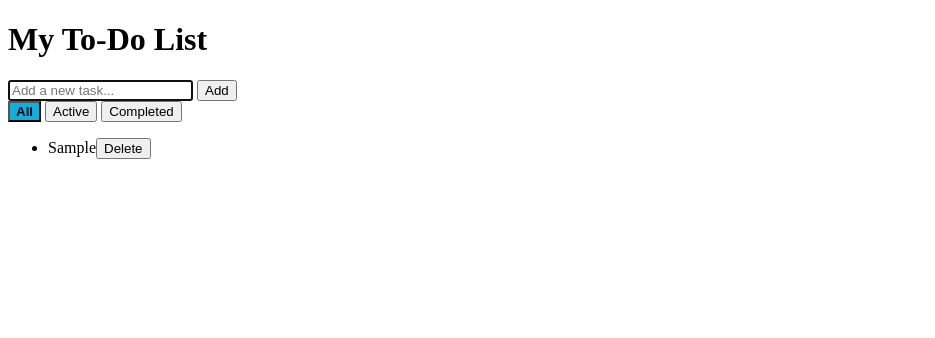
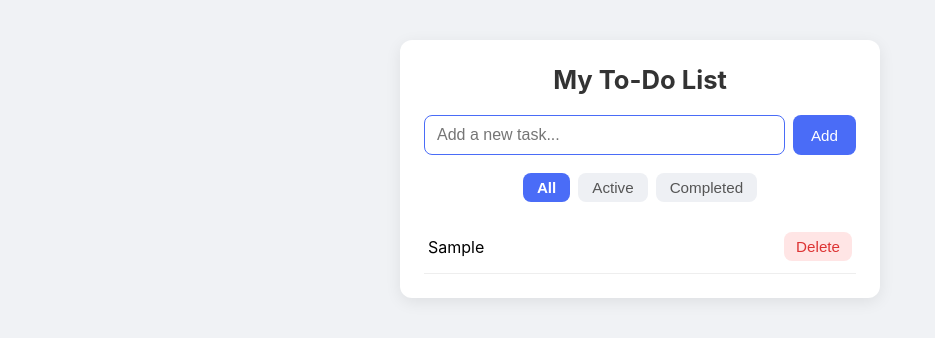
Before and after one commit to gourab2307/todo-app, a plain HTML site: page index.html in a window 1280 px wide. Both pictures are taken after typing "Sample" into the empty fields and a click on the button "Add". Shown: the whole page, without its empty margins (0-935 px from the left). Drawn offline with Linux system fonts and the light colour scheme.

Commit message:
added CSS styling

```diff
--- a/index.html
+++ b/index.html
@@ -10,24 +10,25 @@
 
     <!-- The text shown on the browser tab -->
     <title>To-Do App</title>
+
+    <!-- Connects the CSS file to this page so the styles apply -->
     <link rel="stylesheet" href="style.css" />
   </head>
 
   <body>
-    <!-- Everything inside <body> is what you see on the page -->
-
+    <!-- The "container" is the white card that holds the whole app.
+         CSS uses this class to center it and give it a background. -->
+    <div class="container">
       <!-- Main heading of the app -->
       <h1>My To-Do List</h1>
 
-    <!-- A box that groups the input and the button together -->
-    <div>
-      <!-- Text box where the user types a new task.
-           "placeholder" is the grey hint text shown when it's empty.
-           "id" is a unique name so JavaScript can find this element later. -->
+      <!-- Row that holds the input and the Add button side by side.
+           The class lets CSS target it. -->
+      <div class="input-row">
+        <!-- Text box where the user types a new task. -->
         <input type="text" id="task-input" placeholder="Add a new task..." />
 
-      <!-- Button the user clicks to add the task.
-           It also has an id so JavaScript can find it later. -->
+        <!-- Button the user clicks to add the task. -->
         <button id="add-button">Add</button>
       </div>
 
@@ -40,11 +41,12 @@
         <button class="filter-button" data-filter="completed">Completed</button>
       </div>
 
-    <!-- The list where tasks will appear.
-         <ul> means "unordered list" (bullet points).
-         It's empty for now; JavaScript will add items (<li>) into it later. -->
+      <!-- The list where tasks will appear. JavaScript adds items here. -->
       <ul id="task-list"></ul>
+    </div>
 
+    <!-- Connects the JavaScript file. It goes at the bottom so the
+         elements above already exist when the script runs. -->
     <script src="script.js"></script>
   </body>
 </html>
--- a/script.js
+++ b/script.js
@@ -78,6 +78,9 @@ function renderTasks() {
     const deleteButton = document.createElement("button");
     deleteButton.textContent = "Delete";
 
+    // Give the button a class so CSS can style it (see .delete-button).
+    deleteButton.className = "delete-button";
+
     // Clicking Delete removes this task from the array.
     // splice(index, 1) means "remove 1 item starting at this position".
     // Then we save and redraw.
--- a/style.css
+++ b/style.css
@@ -1,17 +1,165 @@
-/* The currently selected filter button.
-   ".filter-button.active" (no space) means an element that has BOTH classes. */
-.filter-button.active {
-  font-weight: bold;
-  background-color: rgb(17, 175, 223);
+/* ---------- Basics ---------- */
+
+/* "*" means every element.
+   border-box makes padding count INSIDE an element's width,
+   which makes sizing much easier to predict. */
+* {
+  box-sizing: border-box;
 }
 
-/* A task that has been marked done.
-   The dot means "class", so this applies to any element with class="done".
-   JavaScript adds and removes this class when you click a task. */
+/* The whole page */
+body {
+  /* Use the computer's own nice default font */
+  font-family: -apple-system, BlinkMacSystemFont, "Segoe UI", Roboto, sans-serif;
+
+  /* Soft grey page background */
+  background-color: #f0f2f5;
+
+  /* Remove the browser's default outer space, then add our own.
+     40px top/bottom, 16px left/right (keeps it off the edges on phones). */
+  margin: 0;
+  padding: 40px 16px;
+}
+
+/* ---------- The white card ---------- */
+
+.container {
+  /* Never wider than 480px, but shrinks on small screens */
+  max-width: 480px;
+
+  /* "auto" left and right margins center the card horizontally */
+  margin: 0 auto;
+
+  background-color: white;
+
+  /* Space between the card's edge and its content */
+  padding: 24px;
+
+  /* Rounded corners */
+  border-radius: 12px;
+
+  /* A soft shadow: right, down, blur, color (black at 8% opacity) */
+  box-shadow: 0 4px 16px rgba(0, 0, 0, 0.08);
+}
+
+h1 {
+  margin: 0 0 20px 0;
+  text-align: center;
+  color: #333;
+  font-size: 1.6rem;
+}
+
+/* ---------- Input row ---------- */
+
+/* Flexbox puts the children (input and button) side by side.
+   "gap" adds space between them. */
+.input-row {
+  display: flex;
+  gap: 8px;
+}
+
+#task-input {
+  /* "flex: 1" makes the input stretch to fill all leftover space */
+  flex: 1;
+  padding: 10px 12px;
+  border: 1px solid #ccc;
+  border-radius: 8px;
+  font-size: 1rem;
+}
+
+/* ":focus" applies while the user is typing in the box */
+#task-input:focus {
+  outline: none;
+  border-color: #4a6cf7;
+}
+
+/* ---------- Buttons ---------- */
+
+/* Shared look for every button */
+button {
+  cursor: pointer; /* shows the hand pointer on hover */
+  border: none;
+  border-radius: 8px;
+  font-size: 0.95rem;
+
+  /* Makes color changes fade smoothly over 0.2 seconds */
+  transition: background-color 0.2s;
+}
+
+#add-button {
+  padding: 10px 18px;
+  background-color: #4a6cf7;
+  color: white;
+}
+
+/* ":hover" applies while the mouse is over the element */
+#add-button:hover {
+  background-color: #3a57d6;
+}
+
+/* ---------- Filters ---------- */
+
+#filters {
+  display: flex;
+  justify-content: center; /* centers the buttons in the row */
+  gap: 8px;
+  margin: 18px 0;
+}
+
+.filter-button {
+  padding: 6px 14px;
+  background-color: #eef0f4;
+  color: #555;
+}
+
+.filter-button:hover {
+  background-color: #dde1e8;
+}
+
+/* The selected filter. Written after :hover so it wins when both apply. */
+.filter-button.active {
+  background-color: #4a6cf7;
+  color: white;
+  font-weight: bold;
+}
+
+/* ---------- Task list ---------- */
+
+#task-list {
+  list-style: none; /* removes the bullet points */
+  padding: 0;
+  margin: 0;
+}
+
+/* Each task row: text on the left, Delete button on the right */
+#task-list li {
+  display: flex;
+  justify-content: space-between; /* pushes the two ends apart */
+  align-items: center;            /* vertically centers them */
+  padding: 12px 4px;
+  border-bottom: 1px solid #eee;  /* thin line between tasks */
+}
+
+/* The task text. Clickable, and takes up the leftover space. */
+#task-list li span {
+  flex: 1;
+  cursor: pointer;
+  word-break: break-word; /* long words wrap instead of overflowing */
+}
+
+.delete-button {
+  padding: 6px 12px;
+  background-color: #ffe5e5;
+  color: #d33;
+  margin-left: 12px;
+}
+
+.delete-button:hover {
+  background-color: #ffcccc;
+}
+
+/* A task that has been marked done (added by JavaScript on click) */
 .done {
-  /* Draws a line through the text */
   text-decoration: line-through;
-
-  /* Makes the text grey so finished tasks look faded */
-  color: blue;
+  color: #aaa;
 }
```
Lines whose indentation alone changed are shown as unchanged.
